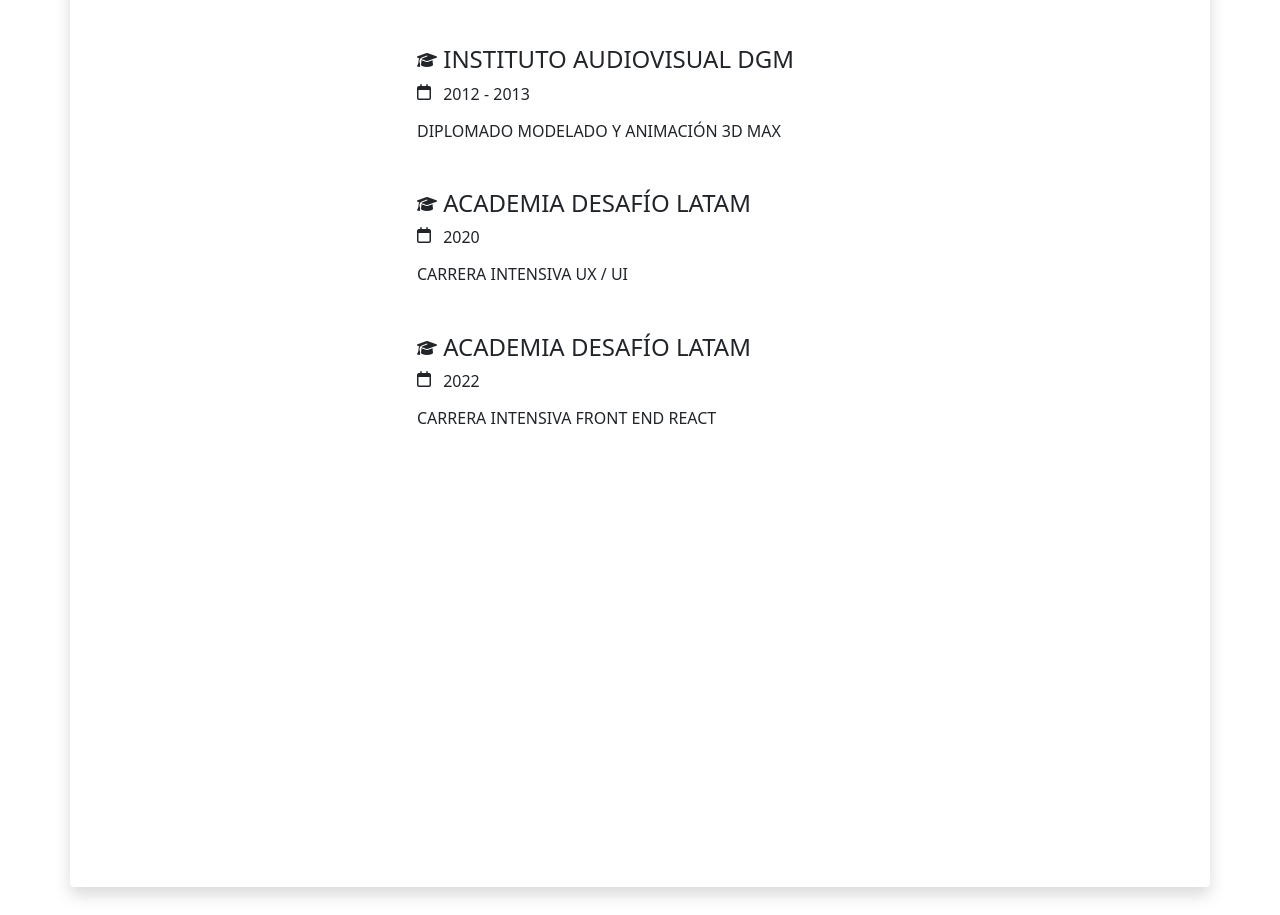
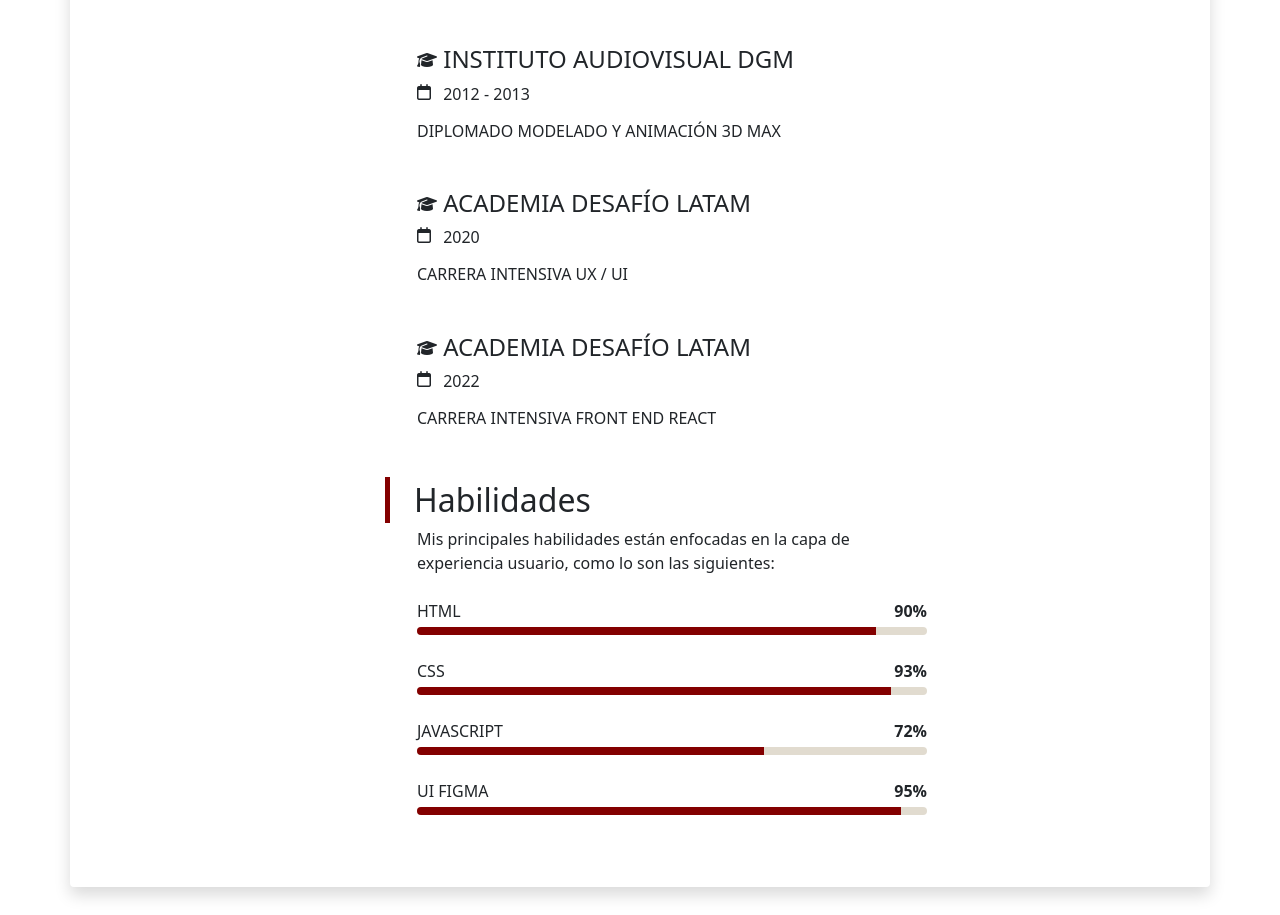
Before and after one commit to caricolours/andrewzael.github.io, a plain HTML site: page index.html in a window 1280 px wide and 2311 px high. Shown: the part 1396-2311 px from the top of the page. Drawn offline with nearby package versions, Linux system fonts and the light colour scheme.

Commit message:
Se agrega bloque habilidades

```diff
--- a/assets/css/style.css
+++ b/assets/css/style.css
@@ -71,6 +71,7 @@
 }
 #contenido h2{
     top: 0;
+    z-index: 1;
 }
 #contenido ul li i{
     font-size: 1rem;
@@ -78,6 +79,12 @@
     bottom: 2px;
 }
 /*Contenido*/
+
+/*Habilidades*/
+.custom-progress{
+    height: .5rem;
+}
+/*Habilidades*/
 
 /*Utilities*/
 .bg-custom-primary{
@@ -95,3 +102,6 @@
 .title{
     border-left: 0.313rem solid var(--secondary);
 }
+.p-left{
+    padding-left: 2rem;
+}
--- a/index.html
+++ b/index.html
@@ -17,9 +17,9 @@
             <h1 class="fw-light text-uppercase border-dark d-inline-block pb-1 px-4 col-12">
                 Alfonso Guzmán
             </h1>
-            <strong class="fw-medium d-block px-4">
+            <span class="fw-medium d-block px-4">
                 Desarrollador Front End & UI Designer
-            </strong>
+            </span>
             <div role="img" class="img col-3 ms-4 position-absolute overflow-hidden">
                 <ul class="text-start position-absolute p-4 m-0 list-unstyled w-100 text-white text-nowrap">
                     <li class="mb-2">
@@ -40,6 +40,7 @@
 
         <div class="row mx-0 ps-4 py-5">
             <div id="contenido" class="col-9 offset-3 overflow-auto">
+
                 <section title="Experiencia Profesional">
                     <h2 class="fw-normal mb-1 title ps-4 py-1 position-sticky bg-white">Experiencia Profesional</h2>
                     <article class="p-0 my-5">
@@ -49,10 +50,10 @@
                                     <i class="fa-regular fa-building me-1" aria-hidden="true"></i>
                                     Agencia Youtouch
                                 </h3>
-                                <strong class="fw-medium">
+                                <span class="fw-medium">
                                     <i class="fa-regular fa-calendar me-2" aria-hidden="true"></i>
                                     2010 - 2013
-                                </strong>
+                                </span>
                                 <h4 class="mt-3 fw-medium h6 text-uppercase">Actividades realizadas</h4>
                                 <ul class="m-0">
                                     <li>Wordpress</li>
@@ -70,10 +71,10 @@
                                     <i class="fa-regular fa-building me-1" aria-hidden="true"></i>
                                     Agencia de publicidad Boliche
                                 </h3>
-                                <strong class="fw-medium">
+                                <span class="fw-medium">
                                     <i class="fa-regular fa-calendar me-2" aria-hidden="true"></i>
                                     2014 - 2017
-                                </strong>
+                                </span>
                                 <h4 class="mt-3 fw-medium h6 text-uppercase">Actividades realizadas</h4>
                                 <ul class="m-0">
                                     <li>Atendiendo a WOM como cliente principal</li>
@@ -91,10 +92,10 @@
                                     <i class="fa-regular fa-building me-1" aria-hidden="true"></i>
                                     Agencia de publicidad Doblegiro
                                 </h3>
-                                <strong class="fw-medium">
+                                <span class="fw-medium">
                                     <i class="fa-regular fa-calendar me-2" aria-hidden="true"></i>
                                     2017 - 2019
-                                </strong>
+                                </span>
                                 <h4 class="mt-3 fw-medium h6 text-uppercase">Actividades realizadas</h4>
                                 <ul class="m-0">
                                     <li>Atendiendo a Santa Isabel como cliente principal</li>
@@ -111,10 +112,10 @@
                                     <i class="fa-regular fa-building me-1" aria-hidden="true"></i>
                                     Forum servicios financieros
                                 </h3>
-                                <strong class="fw-medium">
+                                <span class="fw-medium">
                                     <i class="fa-regular fa-calendar me-2" aria-hidden="true"></i>
                                     2019 - A la fecha
-                                </strong>
+                                </span>
                                 <h4 class="mt-3 fw-medium h6 text-uppercase">Actividades realizadas</h4>
                                 <ul class="m-0">
                                     <li>Desarrollo en Framework Angular</li>
@@ -135,10 +136,10 @@
                                     <i class="fa-solid fa-graduation-cap" aria-hidden="true"></i>
                                     Instituto de artes y Ciencias INCACEA
                                 </h3>
-                                <strong class="fw-medium">
+                                <span class="fw-medium">
                                     <i class="fa-regular fa-calendar me-2" aria-hidden="true"></i>
                                     2008 - 2010
-                                </strong>
+                                </span>
                                 <h4 class="mt-3 fw-medium h6 text-uppercase">Diseño web y multimedia</h4>
                             </li>
                         </ul>
@@ -150,10 +151,10 @@
                                     <i class="fa-solid fa-graduation-cap" aria-hidden="true"></i>
                                     Instituto Audiovisual DGM
                                 </h3>
-                                <strong class="fw-medium">
+                                <span class="fw-medium">
                                     <i class="fa-regular fa-calendar me-2" aria-hidden="true"></i>
                                     2012 - 2013
-                                </strong>
+                                </span>
                                 <h4 class="mt-3 fw-medium h6 text-uppercase">Diplomado Modelado y Animación 3D Max</h4>
                             </li>
                         </ul>
@@ -165,10 +166,10 @@
                                     <i class="fa-solid fa-graduation-cap" aria-hidden="true"></i>
                                     Academia Desafío Latam
                                 </h3>
-                                <strong class="fw-medium">
+                                <span class="fw-medium">
                                     <i class="fa-regular fa-calendar me-2" aria-hidden="true"></i>
                                     2020
-                                </strong>
+                                </span>
                                 <h4 class="mt-3 fw-medium h6 text-uppercase">Carrera intensiva UX / UI</h4>
                             </li>
                         </ul>
@@ -180,14 +181,61 @@
                                     <i class="fa-solid fa-graduation-cap" aria-hidden="true"></i>
                                     Academia Desafío Latam
                                 </h3>
-                                <strong class="fw-medium">
+                                <span class="fw-medium">
                                     <i class="fa-regular fa-calendar me-2" aria-hidden="true"></i>
                                     2022
-                                </strong>
+                                </span>
                                 <h4 class="mt-3 fw-medium h6 text-uppercase">Carrera intensiva Front End React</h4>
                             </li>
                         </ul>
                     </article>
+                </section>
+
+                <section title="Habilidades">
+                    <h2 class="fw-normal mb-1 title ps-4 py-1 position-sticky bg-white">Habilidades</h2>
+                    <div class="col-12 col-md-8 p-left">
+                        <p>Mis principales habilidades están enfocadas en la capa de experiencia usuario, como lo son las siguientes: </p>
+                        <article class="my-4">
+                            <div class="row">
+                                <span class="col mb-1 d-block">HTML</span>
+                                <strong class="col text-end">90%</strong>
+                            </div>
+                            <div class="progress custom-progress rounded-pill bg-custom-primary">
+                                <div class="progress-bar bg-custom-secondary" role="progressbar" aria-valuenow="0" aria-valuemin="0" aria-valuemax="100" style="width: 90%">
+                                </div>
+                            </div>
+                        </article>
+                        <article class="my-4">
+                            <div class="row">
+                                <span class="col mb-1 d-block">CSS</span>
+                                <strong class="col text-end">93%</strong>
+                            </div>
+                            <div class="progress custom-progress rounded-pill bg-custom-primary">
+                                <div class="progress-bar bg-custom-secondary" role="progressbar" aria-valuenow="0" aria-valuemin="0" aria-valuemax="100" style="width: 93%">
+                                </div>
+                            </div>
+                        </article>
+                        <article class="my-4">
+                            <div class="row">
+                                <span class="col mb-1 d-block">JAVASCRIPT</span>
+                                <strong class="col text-end">72%</strong>
+                            </div>
+                            <div class="progress custom-progress rounded-pill bg-custom-primary">
+                                <div class="progress-bar bg-custom-secondary" role="progressbar" aria-valuenow="0" aria-valuemin="0" aria-valuemax="100" style="width: 68%">
+                                </div>
+                            </div>
+                        </article>
+                        <article class="my-4">
+                            <div class="row">
+                                <span class="col mb-1 d-block">UI FIGMA</span>
+                                <strong class="col text-end">95%</strong>
+                            </div>
+                            <div class="progress custom-progress rounded-pill bg-custom-primary">
+                                <div class="progress-bar bg-custom-secondary" role="progressbar" aria-valuenow="0" aria-valuemin="0" aria-valuemax="100" style="width: 95%">
+                                </div>
+                            </div>
+                        </article>
+                    </div>
                 </section>
 
             </div>
```
